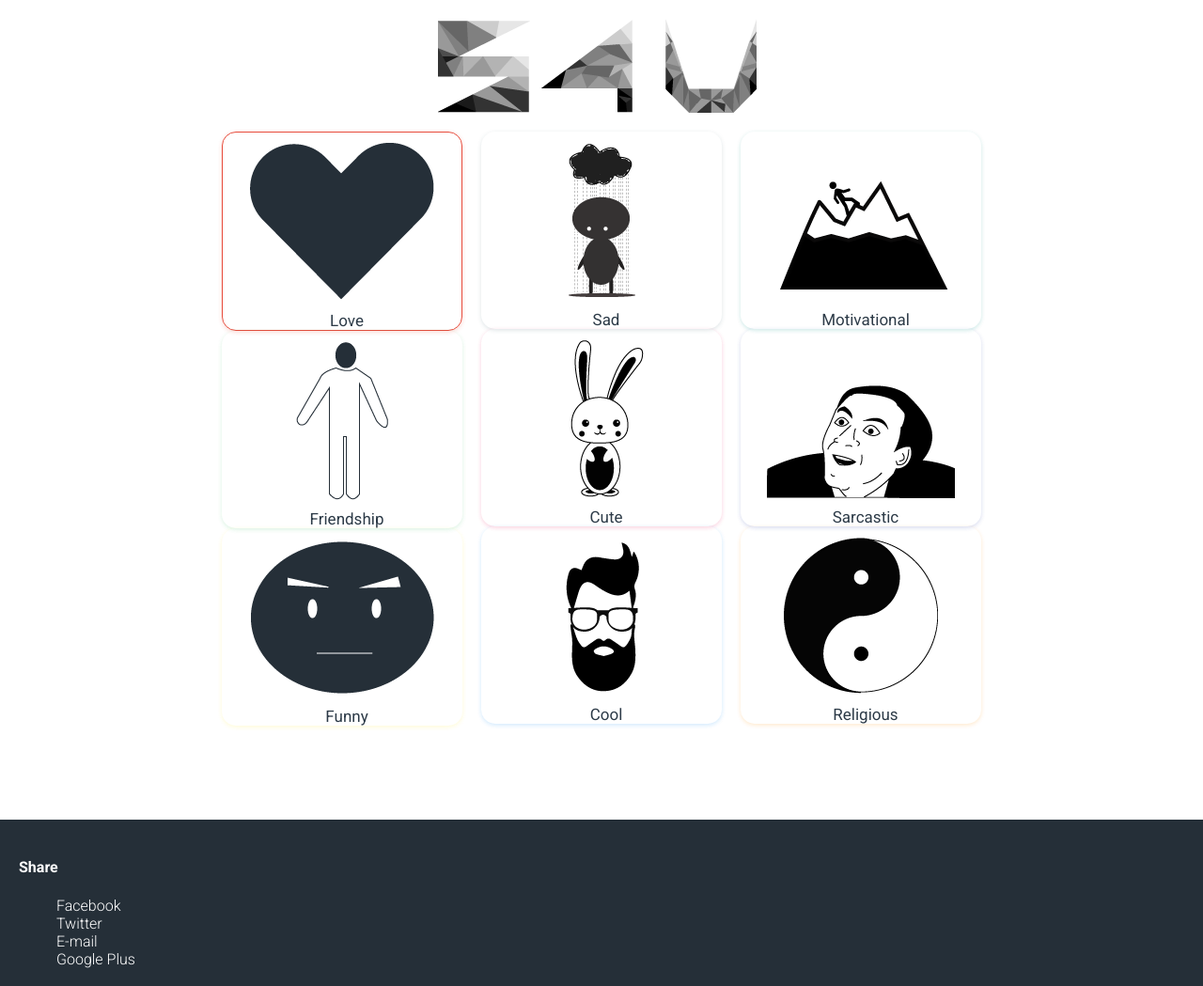
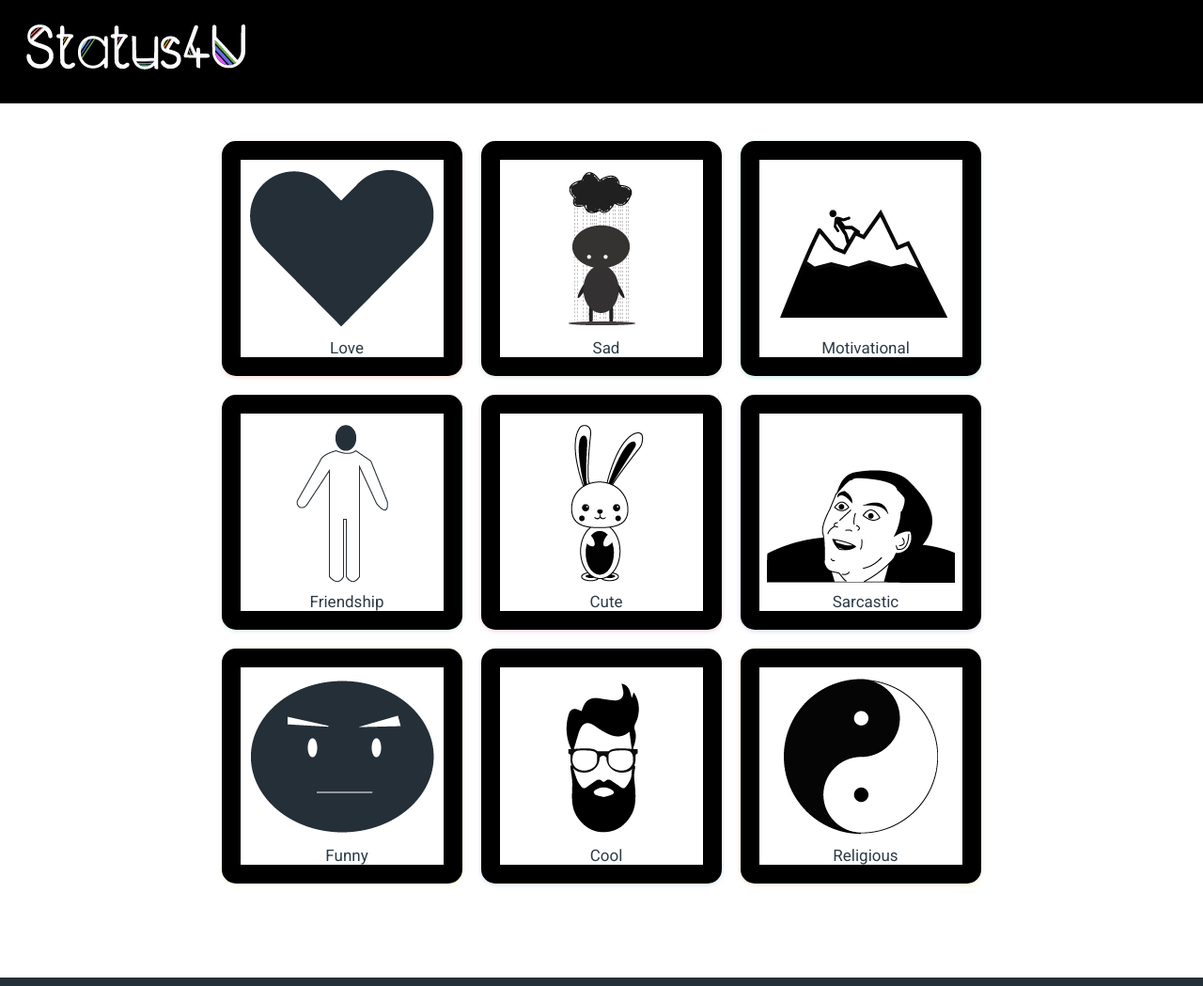
Before and after one commit to SubbuSwaroop/Statu4UWebsite, a plain HTML site: page index.html in a window 1280 px wide. Shown: the top 1049 px of the page at 94% size. Drawn offline with nearby package versions, Linux system fonts and the light colour scheme.

Commit message:
Made some changes in UI

```diff
--- a/css/style.css
+++ b/css/style.css
@@ -21,7 +21,8 @@ a {
 
 .header {
   width: 100%;
-  /* background-color: black; */
+  padding: 5px;
+  background-color: black;
   color: #2c3a47;
 }
 .logo {
@@ -32,10 +33,9 @@ a {
 }
 
 .logo .logoimg {
-  margin: 20px auto;
   width: 0px;
   height: 0px;
-  background: url("../images/Logo-poly-bw.png") no-repeat;
+  background: url("../images/status4u3.png") no-repeat;
   -webkit-transition: all 0.5s ease-in-out;
   -moz-transition: all 0.5s ease-in-out;
   -ms-transition: all 0.5s ease-in-out;
@@ -44,12 +44,13 @@ a {
 }
 
 .logo .logoimg:hover {
-  background: url("../images/Logo-poly-teal.png") no-repeat;
+  background: url("../images/status4u3.png") no-repeat;
 }
 /*content*/
 
 .container {
   color: #2c3a47;
+  padding-top: 20px;
   display: grid;
   grid-template-columns: 20% 20% 20%;
   grid-gap: 20px !important;
@@ -67,6 +68,7 @@ a {
   color: #2c3a47;
   position: relative;
   background-color: #fff;
+  margin-top: 20px;
   padding: 5px;
   height: 200px;
   /* width: auto; */
@@ -82,101 +84,118 @@ a {
 
 .row .love {
   background: url("../images/black-heart.png") no-repeat 50% 25%;
-  border: 1px solid #e74c3c;
+  border: 20px solid #000000;
   box-shadow: 0 2px 4px 0 rgba(231, 76, 60, 0.1),
     0 1px 5px 0 rgba(231, 76, 60, 0.1);
 }
 .row .love:hover {
   color: #e74c3c;
   background: url("../images/red-heart.png") no-repeat 50% 15%;
+  border: 20px solid #e74c3c;
   box-shadow: 0 4px 8px 0 rgba(231, 76, 60, 0.2),
     0 6px 20px 0 rgba(231, 76, 60, 0.19);
 }
 .row .friendship {
   background: url("../images/friendship_nocolor.png") no-repeat 50% 25%;
+  border: 20px solid #000000;
   box-shadow: 0 2px 4px 0 rgba(80, 200, 120, 0.1),
     0 1px 5px 0 rgba(80, 200, 120, 0.1);
 }
 .row .friendship:hover {
   color: #50c878;
   background: url("../images/friendship_color.png") no-repeat 50% 15%;
+  border: 20px solid #50c878;
   box-shadow: 0 4px 8px 0 rgba(80, 200, 120, 0.2),
     0 6px 20px 0 rgba(80, 200, 120, 0.19);
 }
 .row .funny {
   background: url("../images/funny_nocolor.png") no-repeat 50% 25%;
+  border: 20px solid #000000;
   box-shadow: 0 2px 4px 0 rgba(255, 235, 59, 0.1),
     0 1px 5px 0 rgba(255, 235, 59, 0.1);
 }
 .row .funny:hover {
   color: #ffeb3b;
   background: url("../images/funny_color.png") no-repeat 50% 15%;
+  border: 20px solid #ffeb3b;
   box-shadow: 0 4px 8px 0 rgba(255, 235, 59, 0.2),
     0 6px 20px 0 rgba(255, 235, 59, 0.19);
 }
 .row .sad {
   background: url("../images/Sad_No_Color.png") no-repeat 50% 25%;
+  border: 20px solid #000000;
   box-shadow: 0 2px 4px 0 rgba(96, 125, 139, 0.1),
     0 1px 5px 0 rgba(96, 125, 139, 0.1);
 }
 .row .sad:hover {
   color: #607d8b;
   background: url("../images/Sad_Color.png") no-repeat 50% 15%;
+  border: 20px solid #607d8b;
   box-shadow: 0 4px 8px 0 rgba(96, 125, 139, 0.2),
     0 6px 20px 0 rgba(96, 125, 139, 0.19);
 }
 .row .cute {
   background: url("../images/Cute_NoColor.png") no-repeat 50% 25%;
+  border: 20px solid #000000;
   box-shadow: 0 2px 4px 0 rgba(233, 30, 99, 0.1),
     0 1px 5px 0 rgba(233, 30, 99, 0.1);
 }
 .row .cute:hover {
   color: #e91e63;
   background: url("../images/Cute_Color.png") no-repeat 50% 15%;
+  border: 20px solid #e91e63;
   box-shadow: 0 4px 8px 0 rgba(233, 30, 99, 0.2),
     0 6px 20px 0 rgba(233, 30, 99, 0.19);
 }
 .row .cool {
   background: url("../images/cool_nocolor.png") no-repeat 50% 25%;
+  border: 20px solid #000000;
   box-shadow: 0 2px 4px 0 rgba(33, 150, 243, 0.1),
     0 1px 5px 0 rgba(33, 150, 243, 0.1);
 }
 .row .cool:hover {
   color: #2196f3;
   background: url("../images/cool_color.png") no-repeat 50% 15%;
+  border: 20px solid #2196f3;
   box-shadow: 0 4px 8px 0 rgba(33, 150, 243, 0.2),
     0 6px 20px 0 rgba(33, 150, 243, 0.19);
 }
 .row .motivational {
   background: url("../images/Motivational_NoColor.png") no-repeat 50% 25%;
+  border: 20px solid #000000;
   box-shadow: 0 2px 4px 0 rgba(0, 150, 136, 0.1),
     0 1px 5px 0 rgba(0, 150, 136, 0.1);
 }
 .row .motivational:hover {
   color: #009688;
   background: url("../images/Motivational_Color.png") no-repeat 50% 15%;
+  border: 20px solid #009688;
   box-shadow: 0 4px 8px 0 rgba(0, 150, 136, 0.2),
     0 6px 20px 0 rgba(0, 150, 136, 0.19);
 }
 .row .sarcastic {
   background: url("../images/sarcastic_nocolor.png") no-repeat 50% 25%;
+  border: 20px solid #000000;
   box-shadow: 0 2px 4px 0 rgba(63, 81, 181, 0.1),
     0 1px 5px 0 rgba(63, 81, 181, 0.1);
 }
 .row .sarcastic:hover {
   color: #3f51b5;
   background: url("../images/sarcastic_color.png") no-repeat 50% 15%;
+  border: 20px solid #3f51b5;
   box-shadow: 0 4px 8px 0 rgba(63, 81, 181, 0.2),
     0 6px 20px 0 rgba(63, 81, 181, 0.19);
 }
 .row .religious {
   background: url("../images/Religion_NoColor.png") no-repeat 50% 25%;
+  border: 20px solid #000000;
   box-shadow: 0 2px 4px 0 rgba(255, 152, 0, 0.1),
     0 1px 5px 0 rgba(255, 152, 0, 0.1);
 }
 .row .religious:hover {
   color: #ff9800;
   background: url("../images/Religion_Color.png") no-repeat 50% 15%;
+  border: 20px solid #ff9800;
   box-shadow: 0 4px 8px 0 rgba(255, 152, 0, 0.2),
     0 6px 20px 0 rgba(255, 152, 0, 0.19);
 }
```
Also changed, not shown: images/status4u.png, images/status4u3.png (added), images/status4usmall.png (added).
